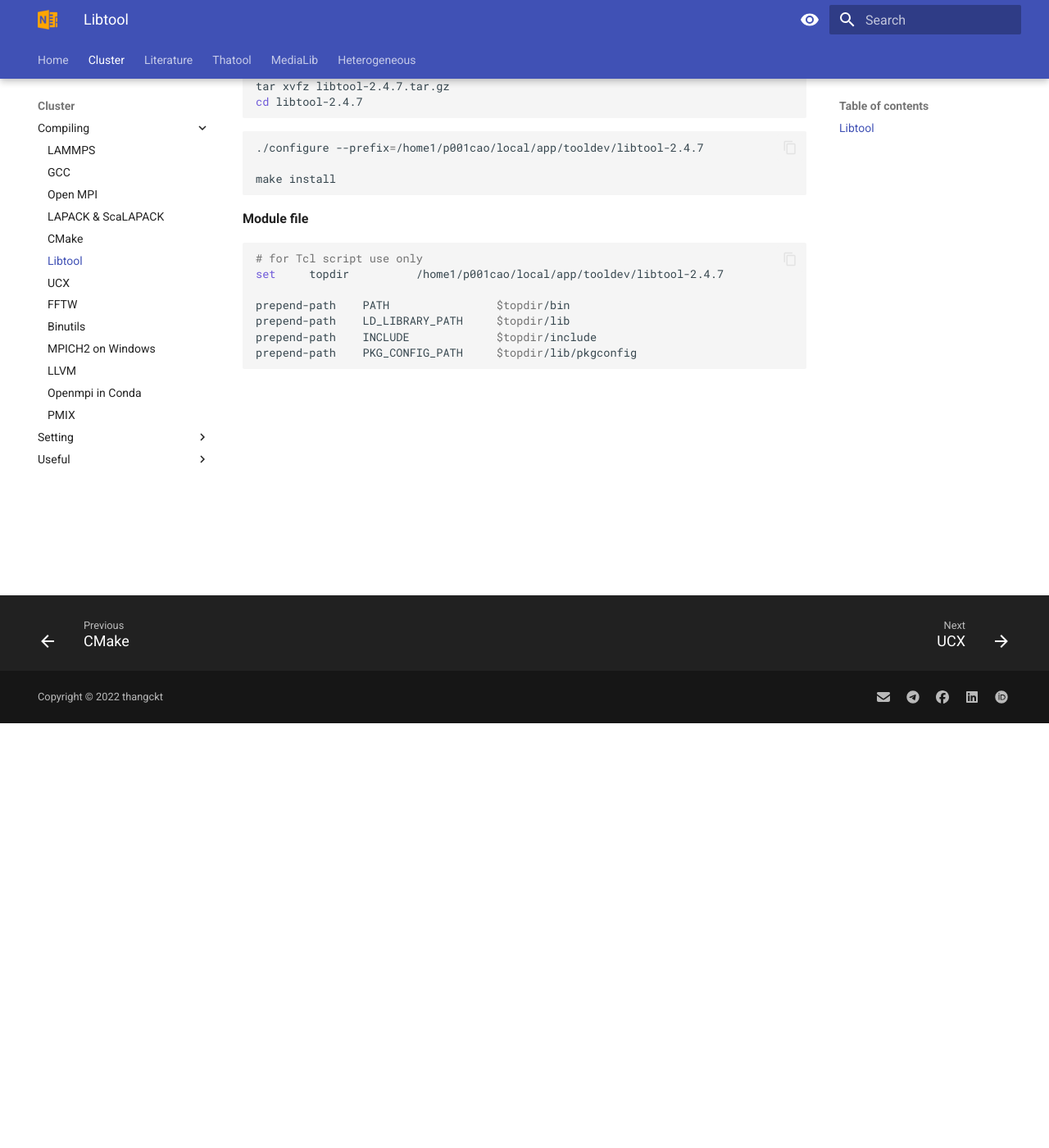
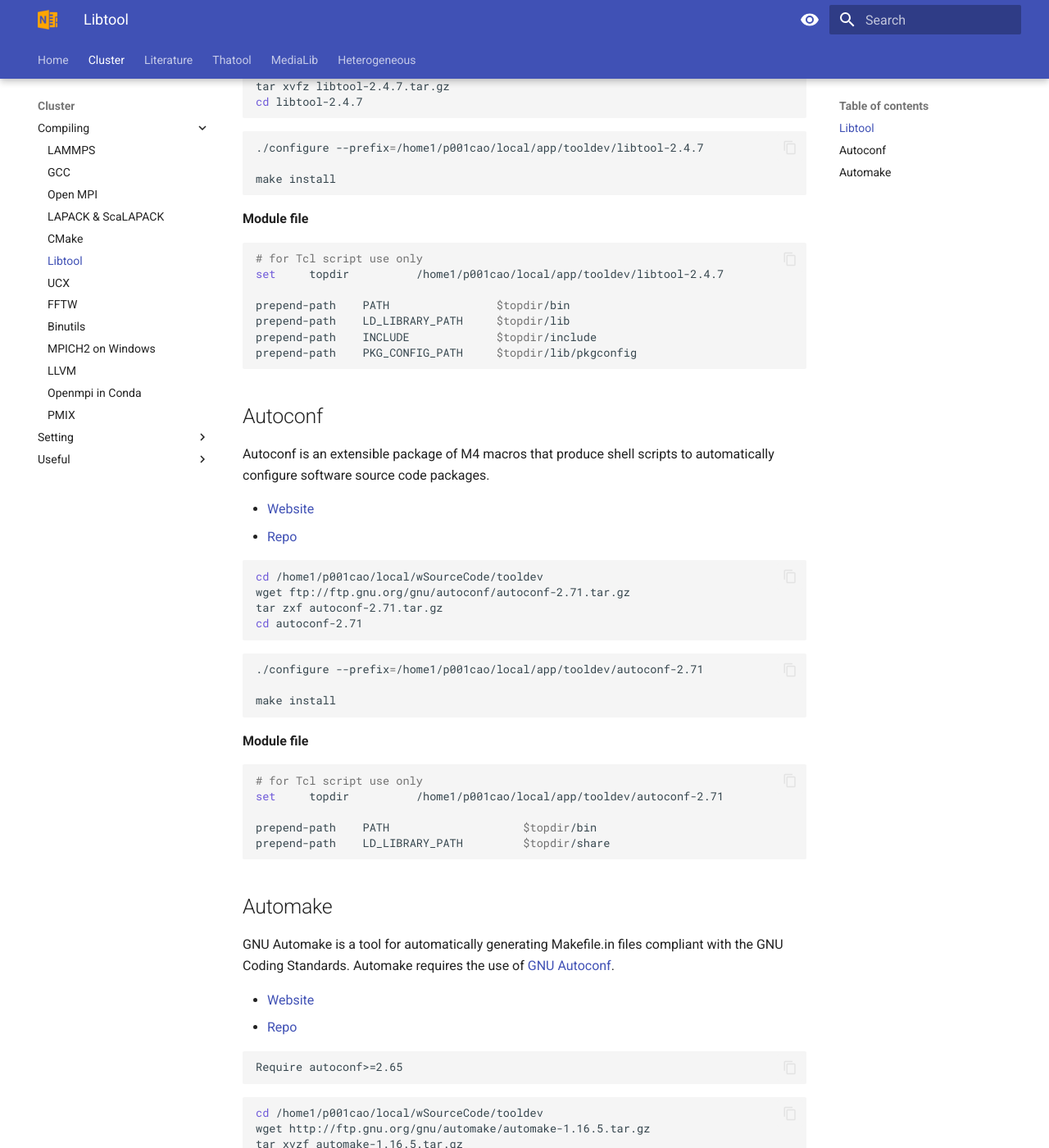
Before and after one commit to thangckt/thangckt.github.io, an MkDocs documentation site: the page built from docs/cluster/compiling/Libtool.md, in a window 1280 px wide and 1400 px high, scrolled down 518 px. Shown: the whole window at 82% size. Built offline with MkDocs 1.6.1 and Material for MkDocs 9.7.7, drawn with Linux system fonts in a browser that asks for light colours; the version menu is left out; some of the changed text lies outside the part shown.

Commit message:
Update Libtool.md

````diff
--- a/docs/cluster/compiling/Libtool.md
+++ b/docs/cluster/compiling/Libtool.md
@@ -44,3 +44,74 @@ prepend-path    LD_LIBRARY_PATH     $topdir/lib
 prepend-path    INCLUDE             $topdir/include
 prepend-path    PKG_CONFIG_PATH     $topdir/lib/pkgconfig
 ```
+
+## Autoconf
+
+Autoconf is an extensible package of M4 macros that produce shell scripts to automatically configure software source code packages.
+
+- [Website](https://www.gnu.org/software/automake/)
+- [Repo](https://ftp.gnu.org/gnu/autoconf/?C=M;O=D)
+
+```sh
+cd /home1/p001cao/local/wSourceCode/tooldev
+wget ftp://ftp.gnu.org/gnu/autoconf/autoconf-2.71.tar.gz
+tar zxf autoconf-2.71.tar.gz
+cd autoconf-2.71
+```
+
+```sh
+./configure --prefix=/home1/p001cao/local/app/tooldev/autoconf-2.71
+
+make install
+```
+
+**Module file**
+
+```shell
+# for Tcl script use only
+set     topdir          /home1/p001cao/local/app/tooldev/autoconf-2.71
+
+prepend-path    PATH                    $topdir/bin
+prepend-path    LD_LIBRARY_PATH         $topdir/share
+```
+
+## Automake
+
+GNU Automake is a tool for automatically generating Makefile.in files compliant with the GNU Coding Standards. Automake requires the use of [GNU Autoconf](https://www.gnu.org/software/automake/).
+
+- [Website](https://www.gnu.org/software/automake/)
+- [Repo](https://ftp.gnu.org/gnu/automake/?C=M;O=D)
+
+``` note
+Require autoconf>=2.65
+```
+
+```sh
+cd /home1/p001cao/local/wSourceCode/tooldev
+wget http://ftp.gnu.org/gnu/automake/automake-1.16.5.tar.gz
+tar xvzf automake-1.16.5.tar.gz
+cd automake-1.16.5
+
+module load tooldev/autoconf-2.71
+```
+
+```sh
+./configure --prefix=/home1/p001cao/local/app/tooldev/automake-1.16.5
+
+make install
+```
+
+usage:
+
+```sh
+export ACLOCAL_PATH=/home1/p001cao/local/app/tooldev/libtool-2.4.7/share/aclocal
+```
+
+**Module file**
+
+```shell
+# for Tcl script use only
+set     topdir          /home1/p001cao/local/app/tooldev/automake-1.16.5
+
+prepend-path    PATH                    $topdir/bin
+```
````
